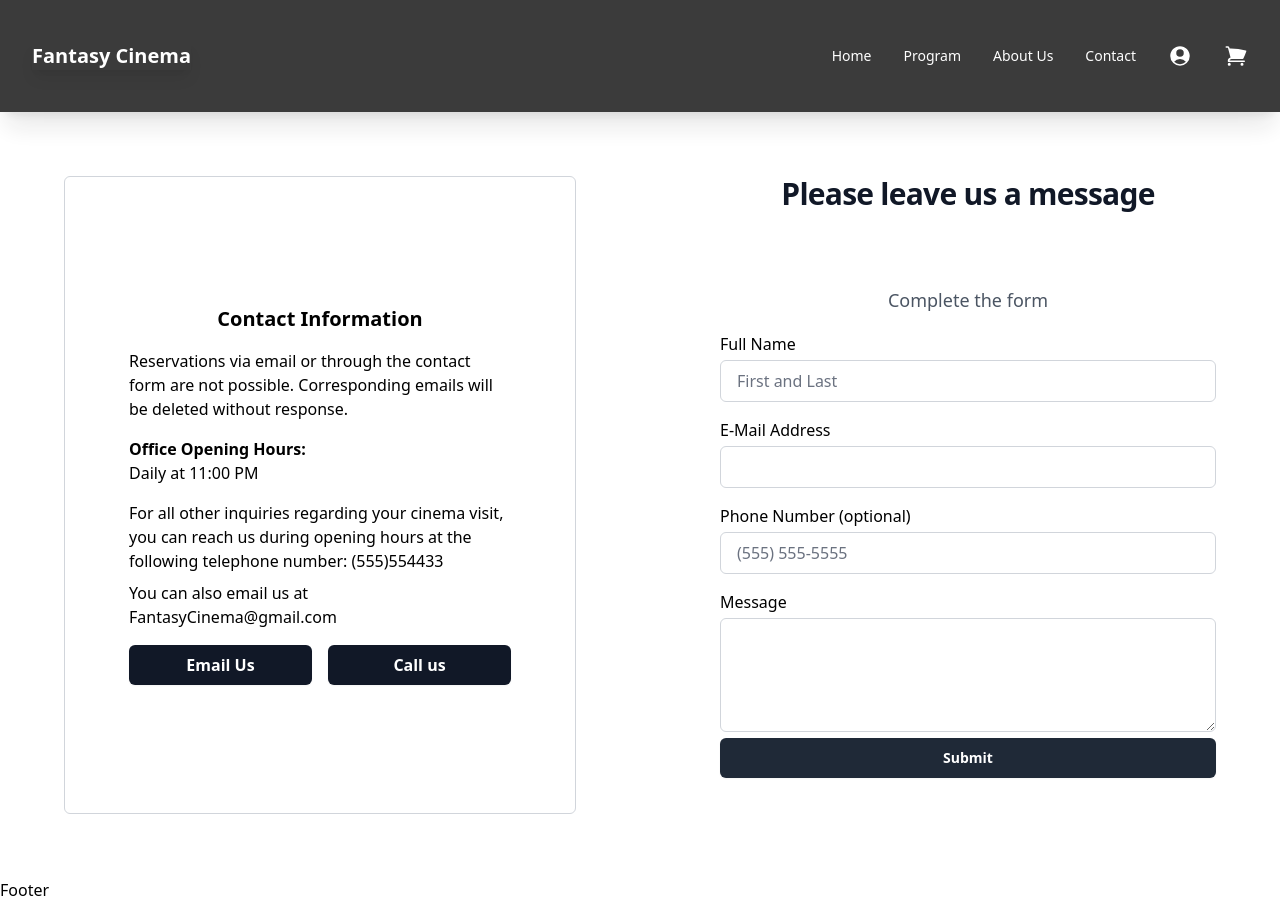
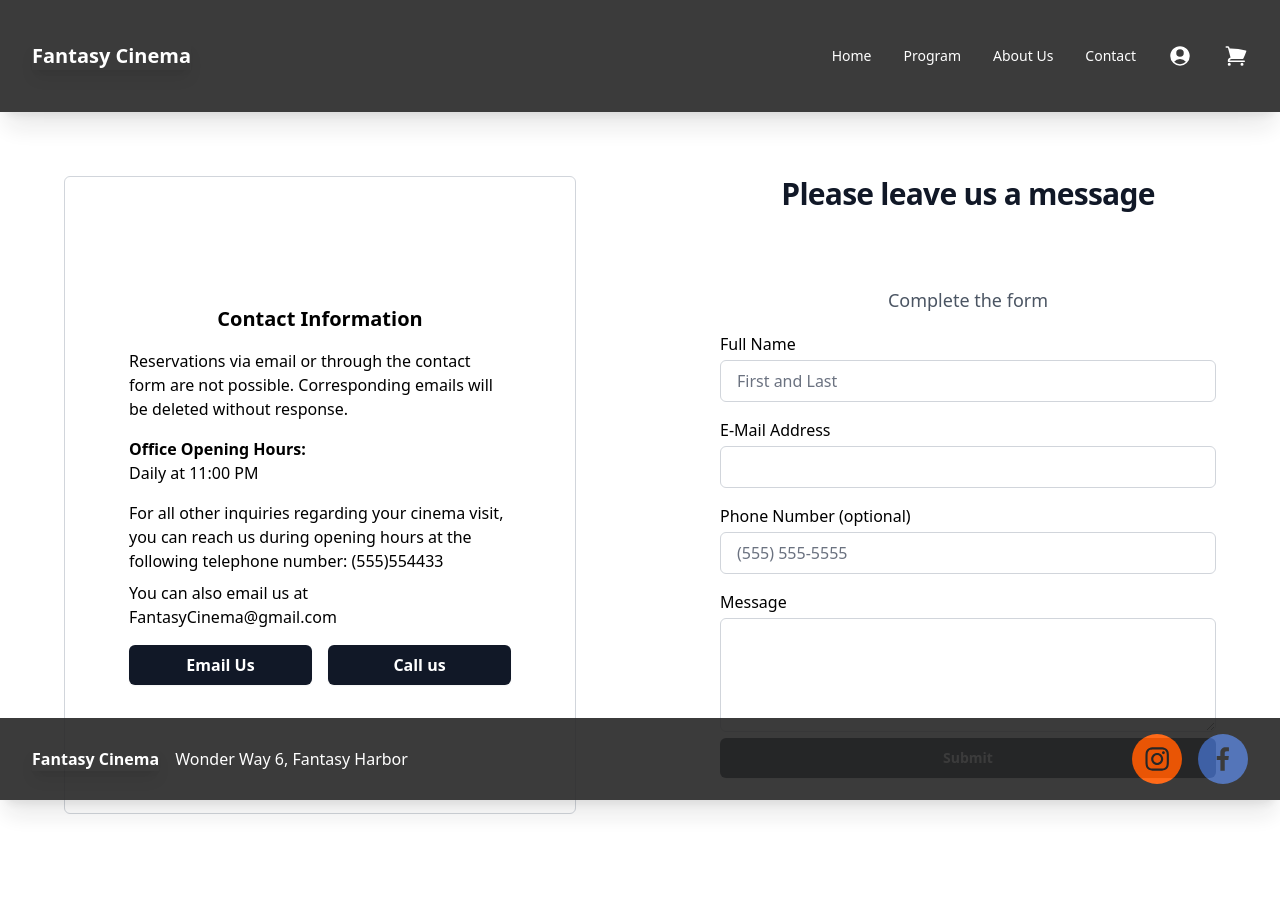
Before and after one commit to elvira492/Cinema-project, a React (Vite) app: page /contact in a window 1280 px wide. After the commit the page ends 878 px from the top, so only its background shows below. Built offline with nearby package versions, Linux system fonts and the light colour scheme.

Commit message:
footer first version

```diff
--- a/package.json
+++ b/package.json
@@ -17,7 +17,8 @@
     "react": "^18.2.0",
     "react-dom": "^18.2.0",
     "react-responsive-carousel": "^3.2.23",
-    "react-router-dom": "^6.23.0"
+    "react-router-dom": "^6.23.0",
+    "react-social-icons": "^6.16.0"
   },
   "devDependencies": {
     "@types/react": "^18.2.66",
--- a/src/components/Footer.jsx
+++ b/src/components/Footer.jsx
@@ -1,5 +1,40 @@
+import { NavLink } from "react-router-dom";
+import React from "react";
+import { SocialIcon } from "react-social-icons";
+
 const Footer = () => {
-  return <div>Footer</div>;
+  return (
+    <div className="bg-neutral-800 text-white py-4 w-full z-10 opacity-90 shadow-xl bottom-0 absolute flex justify-between items-center px-8">
+      <div className="flex items-center">
+        <NavLink to="/" className="text-md font-bold shadow-lg mr-4">
+          Fantasy Cinema
+        </NavLink>
+        <p>Wonder Way 6, Fantasy Harbor</p>
+      </div>
+      <div className="flex items-center">
+        <a
+          href="https://www.instagram.com/"
+          target="_blank"
+          rel="noopener noreferrer"
+          className="mr-4"
+        >
+          <SocialIcon url="https://www.instagram.com/" bgColor="#ff5a01" />
+        </a>
+        <a
+          href="https://www.facebook.com/"
+          target="_blank"
+          rel="noopener noreferrer"
+        >
+          <SocialIcon url="https://www.facebook.com/" bgColor="#4267B2" />
+        </a>
+      </div>
+    </div>
+  );
 };
 
 export default Footer;
+/* npm i react-social-icons
+
+https://react-social-icons.com/
+bgColor="#ff5a01"
+fgColor="#ff5a01"*/
--- a/src/pages/ContactPage.jsx
+++ b/src/pages/ContactPage.jsx
@@ -9,7 +9,7 @@ function ContactPage() {
   }
 
   return (
-    <div className="flex flex-col md:flex-row md:items-start md:justify-center gap-8 lg:gap-36 p-8 md:p-16 h-5/6">
+    <div className="flex flex-col md:flex-row md:items-start md:justify-center gap-8 lg:gap-36 p-8 md:p-16 ">
       {/* Left */}
       <div className="max-w-lg md:max-w-sm lg:max-w-lg  md:px-16 rounded-md border border-gray-300 md:py-32 p-16">
         <h3 className="text-xl font-semibold mb-4 text-center">
```
Also changed, not shown: 1 other file (tests, documents, lock files or other folders).
